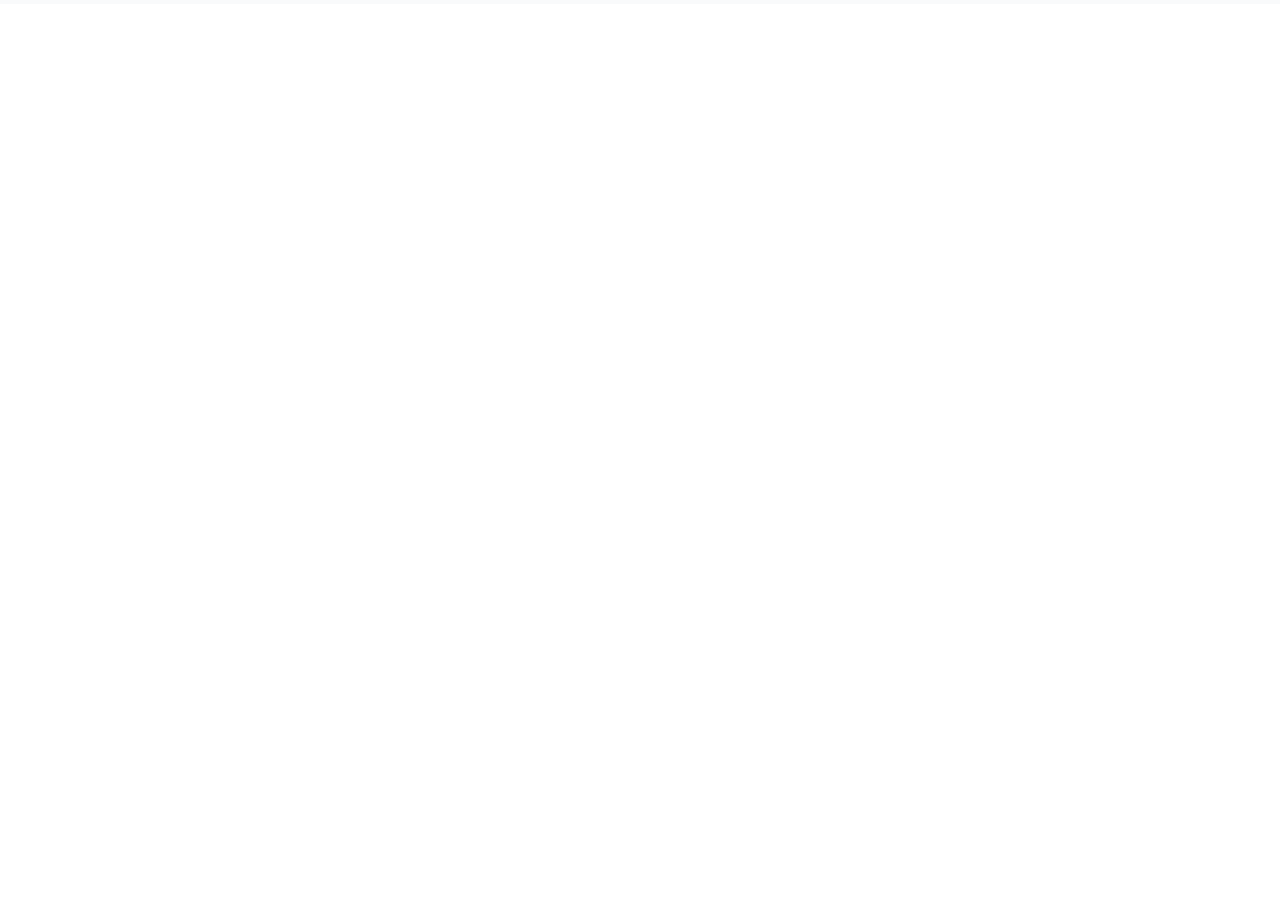
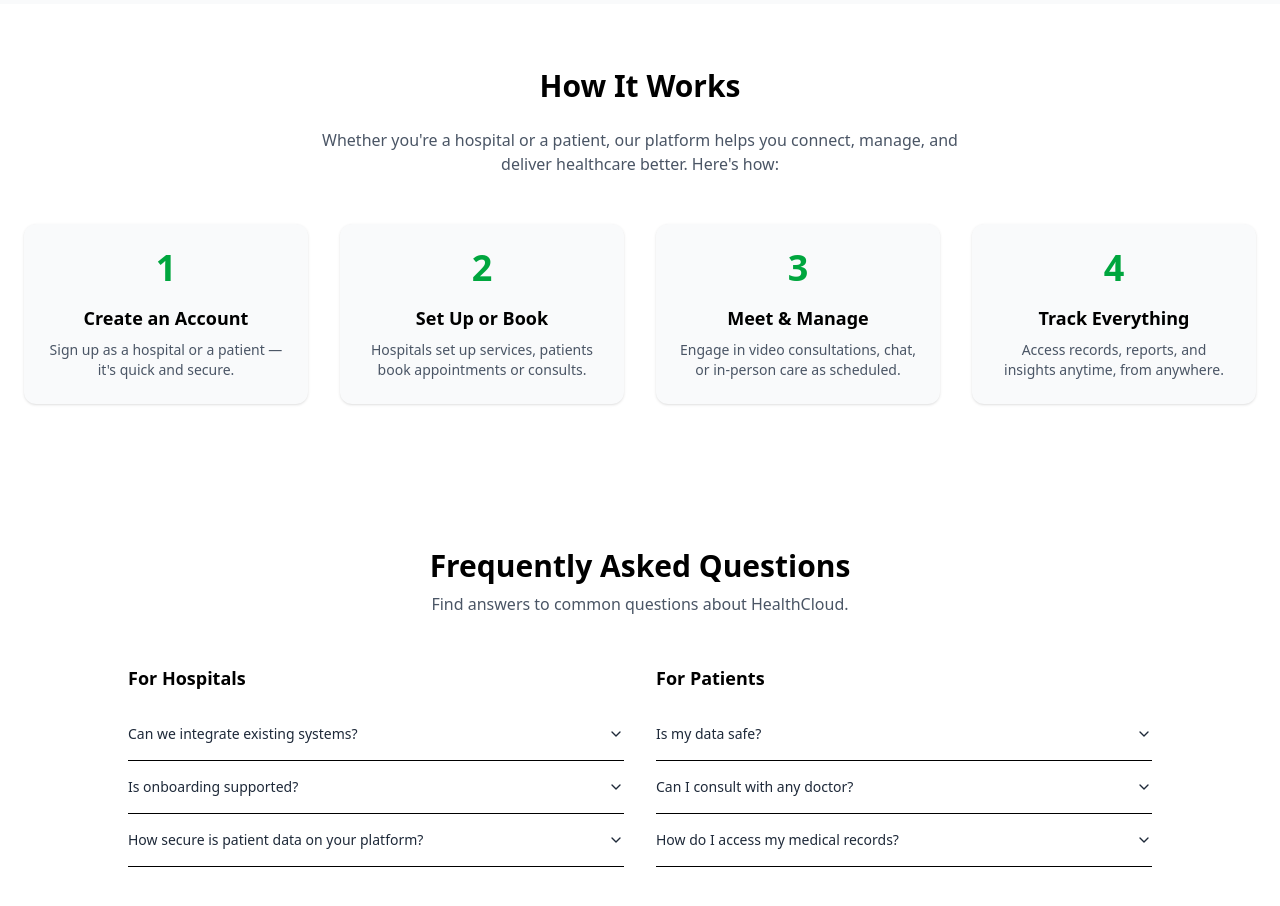
Before and after one commit to Youssoufai/HealthCloud, a Next.js app: page / in a window 1280 px wide. Shown: the part 2100-3006 px from the top of the page. Before the commit the page ends 2104 px from the top, so only its background shows below. Built offline with nearby package versions, Linux system fonts and the light colour scheme.

Commit message:
FAQ Section

```diff
--- /dev/null
+++ b/app/components/Faqs.jsx
@@ -0,0 +1,86 @@
+"use client";
+import { motion } from "framer-motion";
+import { ChevronDown } from "lucide-react";
+import { useState } from "react";
+
+const faqs = {
+    "For Hospitals": [
+        {
+            question: "Can we integrate existing systems?",
+            answer:
+                "Yes, HealthCloud is designed to integrate with most existing hospital systems including major EHR platforms, scheduling software, and billing systems. Our team provides full support during the integration process.",
+        },
+        {
+            question: "Is onboarding supported?",
+            answer:
+                "Absolutely. We provide comprehensive onboarding support including staff training, technical setup, and ongoing assistance. Our dedicated support team ensures a smooth transition to the HealthCloud platform.",
+        },
+        {
+            question: "How secure is patient data on your platform?",
+            answer:
+                "HealthCloud employs bank-level security measures including end-to-end encryption, regular security audits, and is fully HIPAA compliant. We maintain the highest standards of data protection in the healthcare industry.",
+        },
+    ],
+    "For Patients": [
+        {
+            question: "Is my data safe?",
+            answer:
+                "Your health data is protected by advanced encryption and security protocols. HealthCloud is fully HIPAA compliant and we never share your information without your explicit consent.",
+        },
+        {
+            question: "Can I consult with any doctor?",
+            answer:
+                "You can consult with any healthcare provider who is part of the HealthCloud network. This includes primary care as well as specialists from participating hospitals and clinics around the world.",
+        },
+        {
+            question: "How do I access my medical records?",
+            answer:
+                "After creating your account, you can securely access all your medical records through the patient portal. Your information is automatically updated when you receive care from any provider in the HealthCloud network.",
+        },
+    ],
+};
+
+const FAQItem = ({ question, answer }) => {
+    const [open, setOpen] = useState(false);
+    return (
+        <div className="border-b py-4">
+            <button
+                onClick={() => setOpen(!open)}
+                className="w-full flex justify-between items-center text-left text-sm font-medium text-gray-800"
+            >
+                {question}
+                <ChevronDown className={`w-4 h-4 transition-transform ${open ? "rotate-180" : ""}`} />
+            </button>
+            {open && <p className="text-sm text-gray-600 mt-2">{answer}</p>}
+        </div>
+    );
+};
+
+export default function FAQSection() {
+    return (
+        <section className="bg-white py-20 px-6 text-center">
+            <motion.h2
+                initial={{ opacity: 0, y: 20 }}
+                animate={{ opacity: 1, y: 0 }}
+                transition={{ duration: 0.5 }}
+                className="text-3xl font-bold mb-2"
+            >
+                Frequently Asked Questions
+            </motion.h2>
+            <p className="text-gray-600 mb-12 max-w-2xl mx-auto">
+                Find answers to common questions about HealthCloud.
+            </p>
+
+            <div className="grid grid-cols-1 md:grid-cols-2 gap-8 text-left max-w-5xl mx-auto">
+                {Object.entries(faqs).map(([group, items]) => (
+                    <div key={group}>
+                        <h3 className="text-lg font-semibold mb-4">{group}</h3>
+                        {items.map((faq, i) => (
+                            <FAQItem key={i} {...faq} />
+                        ))}
+                    </div>
+                ))}
+            </div>
+        </section>
+    );
+}
--- /dev/null
+++ b/app/components/HowItWorks.jsx
@@ -0,0 +1,46 @@
+export default function HowItWorks() {
+    return (
+        <section className="bg-white py-16 px-6 text-center">
+            <h2 className="text-3xl font-bold mb-6">How It Works</h2>
+            <p className="text-gray-600 max-w-2xl mx-auto mb-12">
+                Whether you're a hospital or a patient, our platform helps you connect, manage, and deliver healthcare better. Here's how:
+            </p>
+
+            <div className="grid grid-cols-1 md:grid-cols-2 lg:grid-cols-4 gap-8">
+                {[
+                    {
+                        step: "1",
+                        title: "Create an Account",
+                        description: "Sign up as a hospital or a patient — it's quick and secure.",
+                    },
+                    {
+                        step: "2",
+                        title: "Set Up or Book",
+                        description: "Hospitals set up services, patients book appointments or consults.",
+                    },
+                    {
+                        step: "3",
+                        title: "Meet & Manage",
+                        description: "Engage in video consultations, chat, or in-person care as scheduled.",
+                    },
+                    {
+                        step: "4",
+                        title: "Track Everything",
+                        description: "Access records, reports, and insights anytime, from anywhere.",
+                    },
+                ].map((item, index) => (
+                    <div
+                        key={index}
+                        className="bg-gray-50 p-6 rounded-xl shadow-sm hover:shadow-md transition"
+                    >
+                        <div className="text-green-600 text-4xl font-bold mb-4">
+                            {item.step}
+                        </div>
+                        <h3 className="text-lg font-semibold mb-2">{item.title}</h3>
+                        <p className="text-gray-600 text-sm">{item.description}</p>
+                    </div>
+                ))}
+            </div>
+        </section>
+    )
+}
--- a/app/components/Pricing.jsx
+++ b/app/components/Pricing.jsx
@@ -1,3 +1,4 @@
+"use client";
 import { motion } from "framer-motion";
 import { Check } from "lucide-react";
 
@@ -77,8 +78,8 @@ const PricingCard = ({ plan }) => (
         </ul>
         <button
             className={`w-full px-4 py-2 rounded-md text-sm font-medium transition ${plan.buttonVariant === "solid"
-                    ? "bg-green-600 text-white hover:bg-green-700"
-                    : "border border-green-600 text-green-600 hover:bg-green-50"
+                ? "bg-green-600 text-white hover:bg-green-700"
+                : "border border-green-600 text-green-600 hover:bg-green-50"
                 }`}
         >
             {plan.buttonText}
--- a/app/page.jsx
+++ b/app/page.jsx
@@ -1,5 +1,7 @@
+import FAQSection from "./components/Faqs";
 import Features from "./components/Feature";
 import Hero from "./components/Hero";
+import HowItWorks from "./components/HowItWorks";
 import PricingSection from "./components/Pricing";
 
 export default function Home() {
@@ -8,6 +10,8 @@ export default function Home() {
       <Hero />
       <Features />
       <PricingSection />
+      <HowItWorks />
+      <FAQSection />
     </>
   );
 }
```
